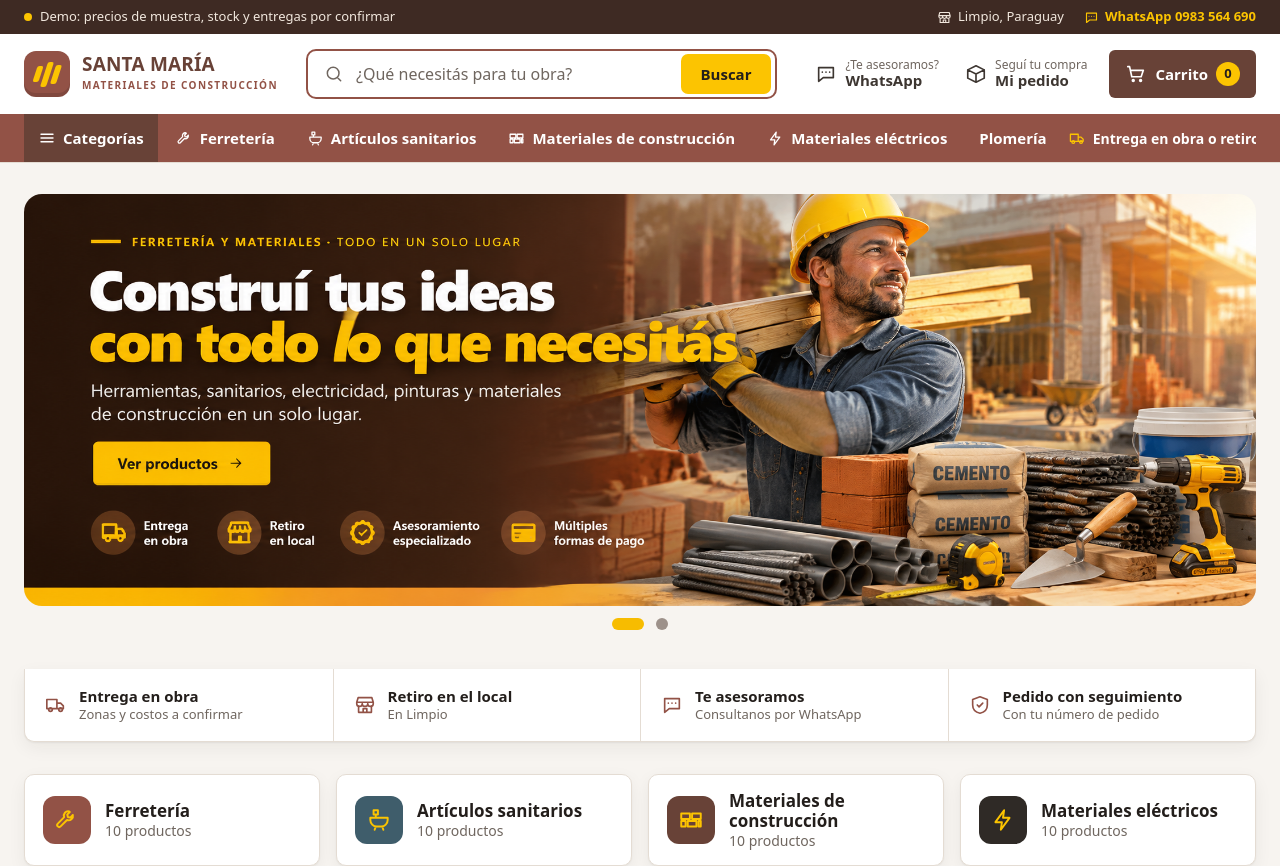
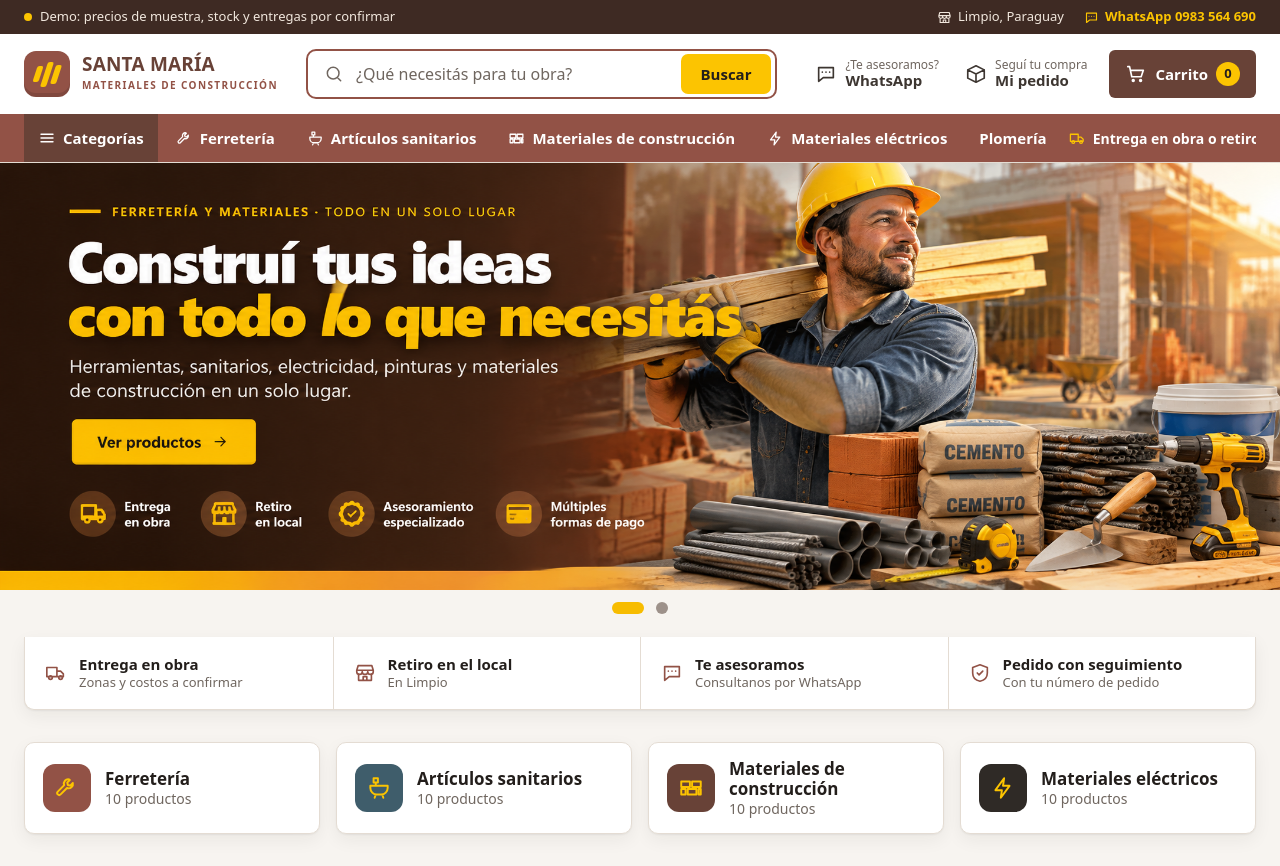
Before and after one commit to equantum-py/santamaria, a Next.js app: page / in a window 1280 px wide. Shown: the top 866 px of the page. Built offline with nearby package versions, Linux system fonts and the light colour scheme.

Commit message:
style(home): display banners full bleed edge to edge

```diff
--- a/app/page.tsx
+++ b/app/page.tsx
@@ -407,8 +407,8 @@ function ImageBannerCarousel({ bank = false, onCatalog }: { bank?: boolean; onCa
     ? ["/banners/banner-bancos-cuotas-santamaria-01.png", "/banners/banner-bancos-promociones-santamaria-02.png"]
     : ["/banners/banner-home-santamaria.png", "/banners/banner-home-santamaria-02.png"];
   return (
-    <section className="wrap" aria-label={bank ? "Banners de bancos ilustrativos" : "Banners principales"} style={{ marginTop: 32, marginBottom: 28 }}>
-      <div style={{ position: "relative", overflow: "hidden", borderRadius: 18 }}>
+    <section aria-label={bank ? "Banners de bancos ilustrativos" : "Banners principales"} style={{ width: "100%", marginTop: bank ? 32 : 0, marginBottom: bank ? 28 : 12 }}>
+      <div style={{ position: "relative", overflow: "hidden" }}>
         <img src={slides[active]} alt={bank ? "Diseño ilustrativo de posibles beneficios bancarios, no vigentes ni confirmados" : "Santa María, materiales para tu obra"} width={2108} height={704} style={{ width: "100%", height: "auto", display: "block" }} loading={bank ? "lazy" : "eager"} />
         {!bank && <button type="button" onClick={onCatalog} aria-label="Ver catálogo de productos" style={{ position: "absolute", inset: "55% 65% 13% 3%", cursor: "pointer", background: "transparent", border: 0 }} />}
       </div>
```
